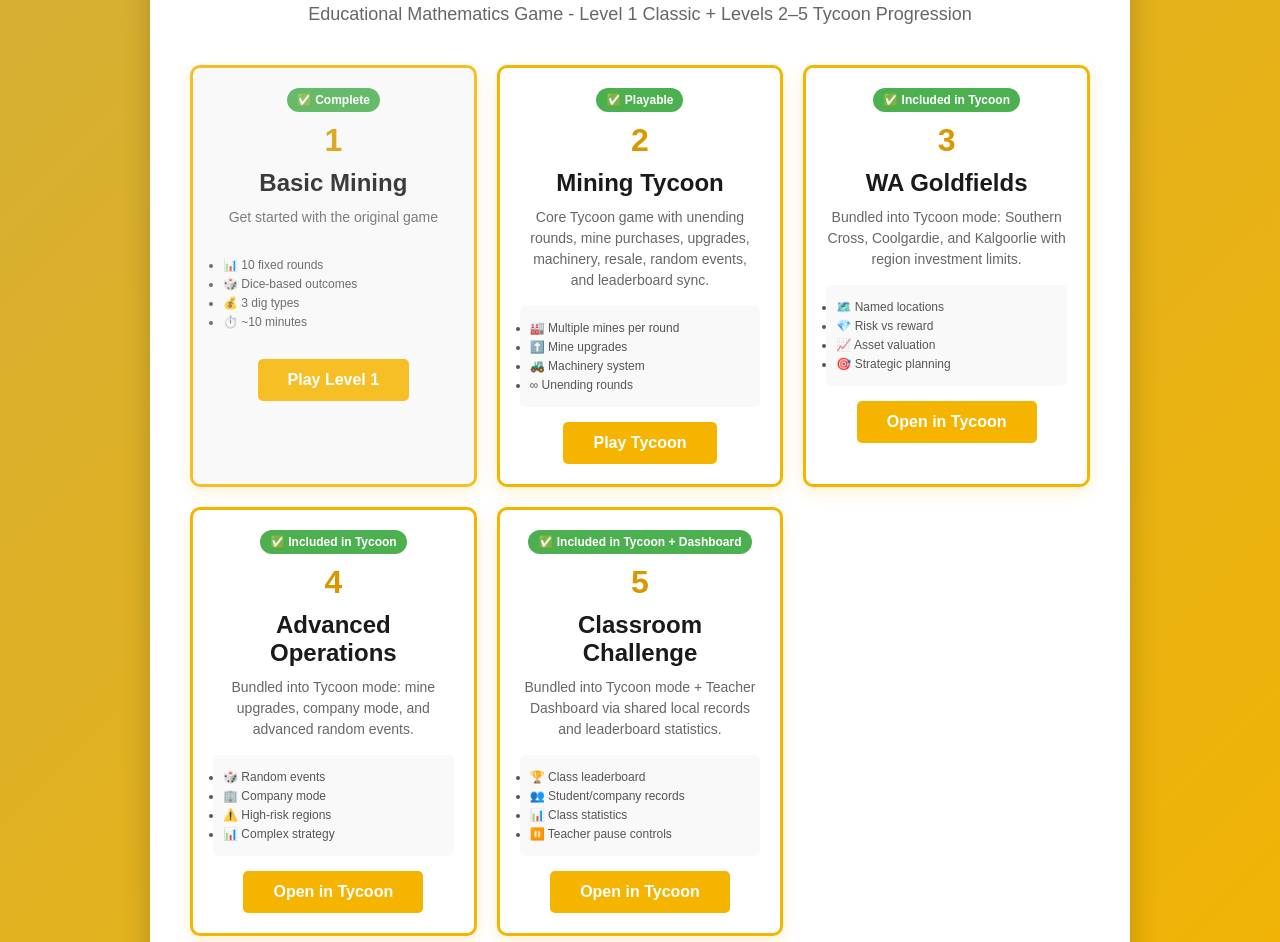
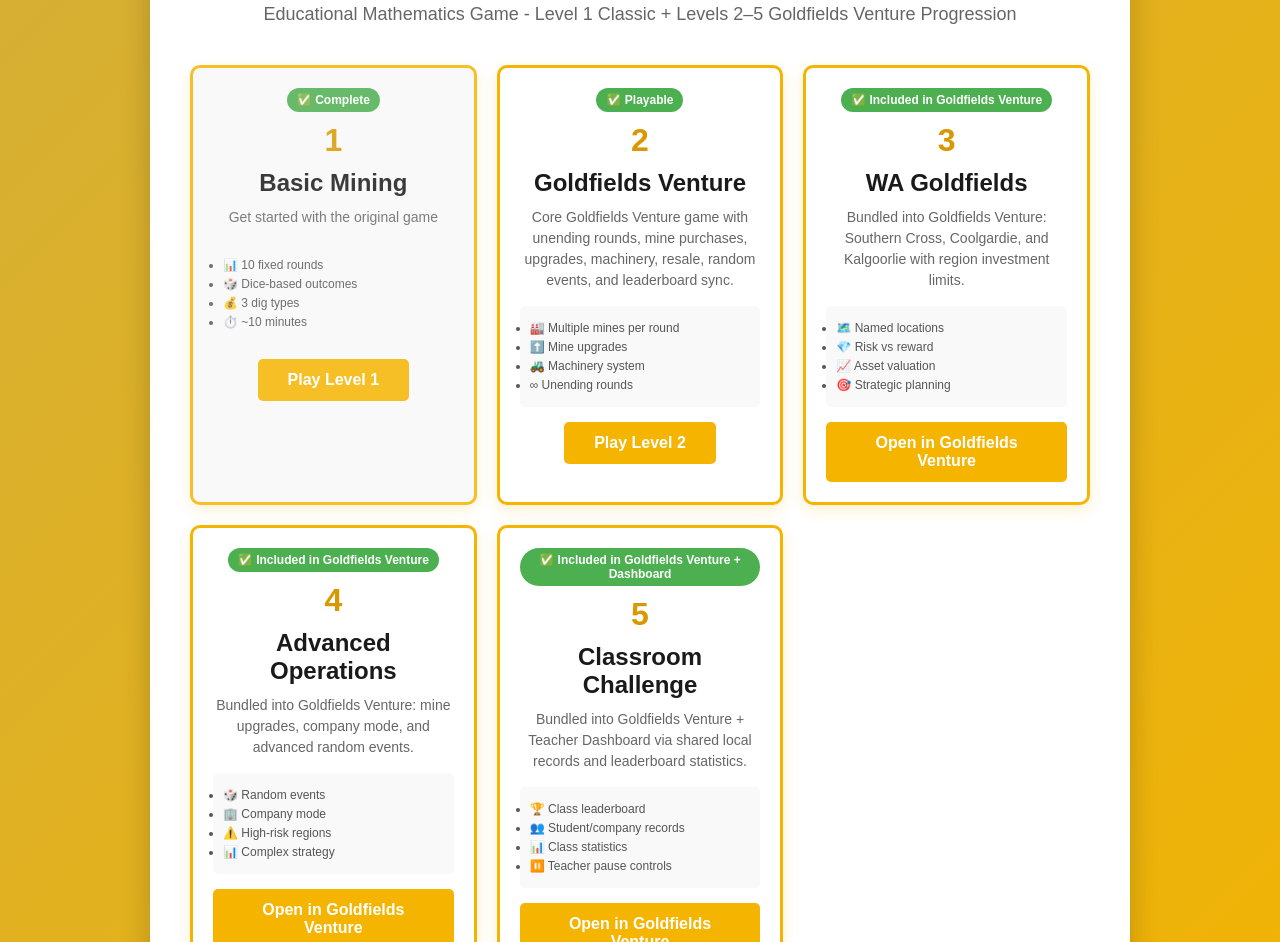
Before and after one commit to BJSTUNNA/wa-gold-rush, a plain HTML site: page index.html in a window 1280 px wide. Shown: the part 162-1104 px from the top of the page. Drawn offline with Linux system fonts and the light colour scheme.

Commit message:
Apply branding pass to homepage

```diff
--- a/index.html
+++ b/index.html
@@ -3,7 +3,7 @@
 <head>
     <meta charset="UTF-8">
     <meta name="viewport" content="width=device-width, initial-scale=1.0">
-    <title>WA Gold Rush - Level Selector</title>
+    <title>Goldfields Goldrush W.A. - Level Selector</title>
     <style>
         body {
             font-family: Arial, sans-serif;
@@ -205,8 +205,8 @@
 </head>
 <body>
     <div class="container">
-        <h1>⛏️ WA Gold Rush</h1>
-        <p class="subtitle">Educational Mathematics Game - Level 1 Classic + Levels 2–5 Tycoon Progression</p>
+        <h1>⛏️ Goldfields Goldrush W.A.</h1>
+        <p class="subtitle">Educational Mathematics Game - Level 1 Classic + Levels 2–5 Goldfields Venture Progression</p>
 
         <div class="levels-grid">
             <!-- LEVEL 1: Basic Mining -->
@@ -226,12 +226,12 @@
                 </a>
             </div>
 
-            <!-- LEVEL 2: Mining Tycoon -->
+            <!-- LEVEL 2: Goldfields Venture -->
             <div class="level-card">
                 <span class="status-badge status-complete">✅ Playable</span>
                 <div class="level-number">2</div>
-                <div class="level-title">Mining Tycoon</div>
-                <div class="level-description">Core Tycoon game with unending rounds, mine purchases, upgrades, machinery, resale, random events, and leaderboard sync.</div>
+                <div class="level-title">Goldfields Venture</div>
+                <div class="level-description">Core Goldfields Venture game with unending rounds, mine purchases, upgrades, machinery, resale, random events, and leaderboard sync.</div>
                 <ul class="level-features">
                     <li>🏭 Multiple mines per round</li>
                     <li>⬆️ Mine upgrades</li>
@@ -239,16 +239,16 @@
                     <li>∞ Unending rounds</li>
                 </ul>
                 <a href="levels/level-2-tycoon/index.html?level=2" style="text-decoration: none;">
-                    <button class="btn-play">Play Tycoon</button>
+                    <button class="btn-play">Play Level 2</button>
                 </a>
             </div>
 
             <!-- LEVEL 3: WA Regions -->
             <div class="level-card">
-                <span class="status-badge status-complete">✅ Included in Tycoon</span>
+                <span class="status-badge status-complete">✅ Included in Goldfields Venture</span>
                 <div class="level-number">3</div>
                 <div class="level-title">WA Goldfields</div>
-                <div class="level-description">Bundled into Tycoon mode: Southern Cross, Coolgardie, and Kalgoorlie with region investment limits.</div>
+                <div class="level-description">Bundled into Goldfields Venture: Southern Cross, Coolgardie, and Kalgoorlie with region investment limits.</div>
                 <ul class="level-features">
                     <li>🗺️ Named locations</li>
                     <li>💎 Risk vs reward</li>
@@ -256,16 +256,16 @@
                     <li>🎯 Strategic planning</li>
                 </ul>
                 <a href="levels/level-2-tycoon/index.html?level=3" style="text-decoration: none;">
-                    <button class="btn-play">Open in Tycoon</button>
+                    <button class="btn-play">Open in Goldfields Venture</button>
                 </a>
             </div>
 
             <!-- LEVEL 4: Advanced -->
             <div class="level-card">
-                <span class="status-badge status-complete">✅ Included in Tycoon</span>
+                <span class="status-badge status-complete">✅ Included in Goldfields Venture</span>
                 <div class="level-number">4</div>
                 <div class="level-title">Advanced Operations</div>
-                <div class="level-description">Bundled into Tycoon mode: mine upgrades, company mode, and advanced random events.</div>
+                <div class="level-description">Bundled into Goldfields Venture: mine upgrades, company mode, and advanced random events.</div>
                 <ul class="level-features">
                     <li>🎲 Random events</li>
                     <li>🏢 Company mode</li>
@@ -273,16 +273,16 @@
                     <li>📊 Complex strategy</li>
                 </ul>
                 <a href="levels/level-2-tycoon/index.html?level=4" style="text-decoration: none;">
-                    <button class="btn-play">Open in Tycoon</button>
+                    <button class="btn-play">Open in Goldfields Venture</button>
                 </a>
             </div>
 
             <!-- LEVEL 5: Multiplayer -->
             <div class="level-card">
-                <span class="status-badge status-complete">✅ Included in Tycoon + Dashboard</span>
+                <span class="status-badge status-complete">✅ Included in Goldfields Venture + Dashboard</span>
                 <div class="level-number">5</div>
                 <div class="level-title">Classroom Challenge</div>
-                <div class="level-description">Bundled into Tycoon mode + Teacher Dashboard via shared local records and leaderboard statistics.</div>
+                <div class="level-description">Bundled into Goldfields Venture + Teacher Dashboard via shared local records and leaderboard statistics.</div>
                 <ul class="level-features">
                     <li>🏆 Class leaderboard</li>
                     <li>👥 Student/company records</li>
@@ -290,7 +290,7 @@
                     <li>⏸️ Teacher pause controls</li>
                 </ul>
                 <a href="levels/level-2-tycoon/index.html?level=5" style="text-decoration: none;">
-                    <button class="btn-play">Open in Tycoon</button>
+                    <button class="btn-play">Open in Goldfields Venture</button>
                 </a>
             </div>
         </div>
```
